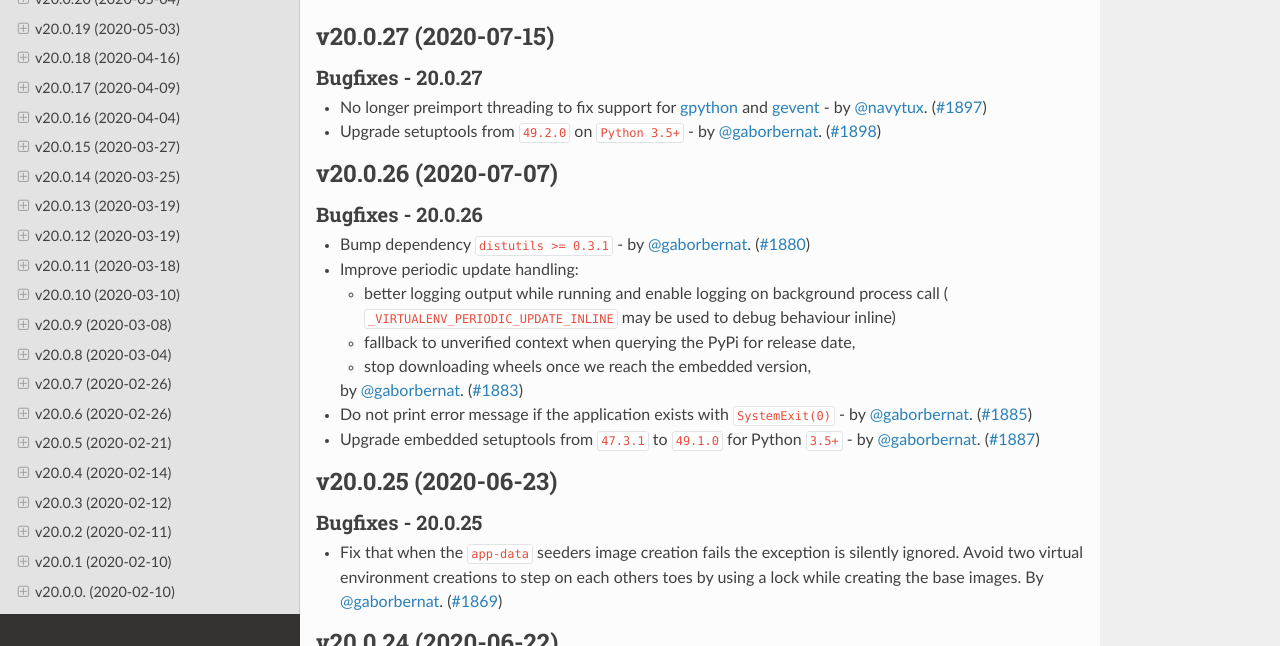
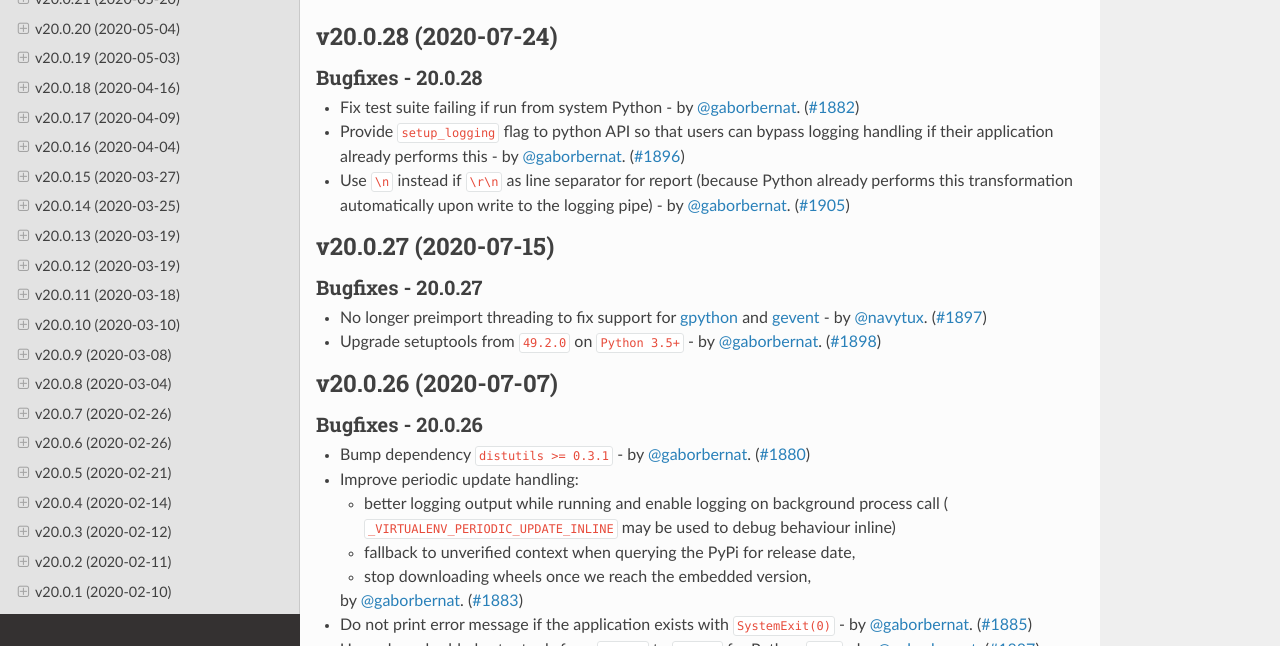
Before and after one commit to pypa/virtualenv, a Sphinx documentation site: the page built from docs/changelog.rst, in a window 1280 px wide and 900 px high, cut to the strip 254-900 px from the top of the window. Built offline with Sphinx 7.4.7 and the Read the Docs theme 2.0.0, drawn with Linux system fonts in a browser that asks for light colours; pages that are not in the unit, such as notebooks, are missing from menus; the version number could not be read and is left out; some of the changed text lies outside the part shown.

Commit message:
release 20.0.28

```diff
--- a/docs/changelog.rst
+++ b/docs/changelog.rst
@@ -4,6 +4,18 @@ Release History
 .. include:: _draft.rst
 
 .. towncrier release notes start
+
+v20.0.28 (2020-07-24)
+---------------------
+
+Bugfixes - 20.0.28
+~~~~~~~~~~~~~~~~~~
+- Fix test suite failing if run from system Python - by :user:`gaborbernat`. (`#1882 <https://github.com/pypa/virtualenv/issues/1882>`_)
+- Provide ``setup_logging`` flag to python API so that users can bypass logging handling if their application already
+  performs this - by :user:`gaborbernat`. (`#1896 <https://github.com/pypa/virtualenv/issues/1896>`_)
+- Use ``\n`` instead if ``\r\n`` as line separator for report (because Python already performs this transformation
+  automatically upon write to the logging pipe) - by :user:`gaborbernat`. (`#1905 <https://github.com/pypa/virtualenv/issues/1905>`_)
+
 
 v20.0.27 (2020-07-15)
 ---------------------
--- a/docs/changelog/1882.bugfix.rst
+++ /dev/null
@@ -1 +0,0 @@
-Fix test suite failing if run from system Python - by :user:`gaborbernat`.
--- a/docs/changelog/1896.bugfix.rst
+++ /dev/null
@@ -1,2 +0,0 @@
-Provide ``setup_logging`` flag to python API so that users can bypass logging handling if their application already
-performs this - by :user:`gaborbernat`.
--- a/docs/changelog/1905.bugfix.rst
+++ /dev/null
@@ -1,2 +0,0 @@
-Use ``\n`` instead if ``\r\n`` as line separator for report (because Python already performs this transformation
-automatically upon write to the logging pipe) - by :user:`gaborbernat`.
```
